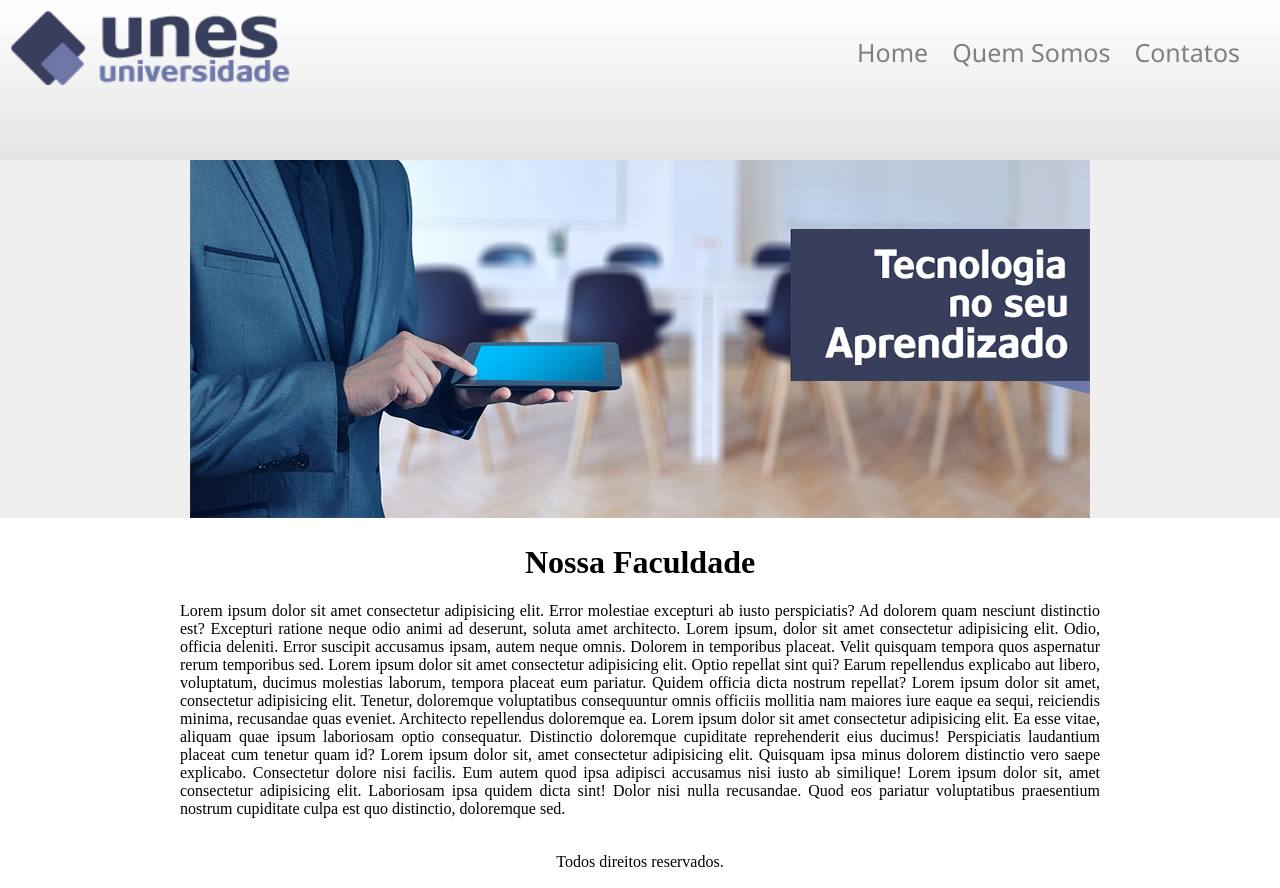
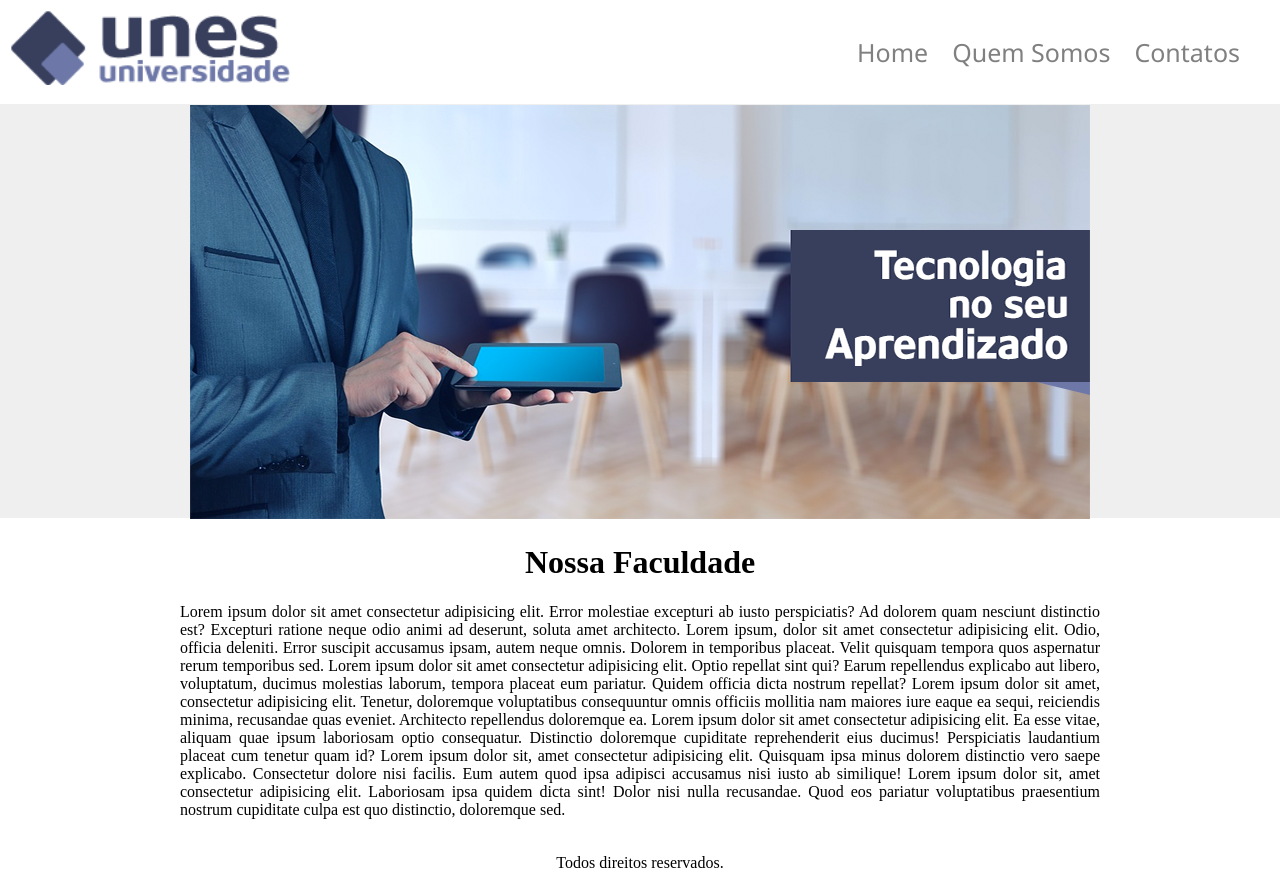
Before and after one commit to victordanielrb/aulas_dev, a plain HTML site: page index.html in a window 1280 px wide. Drawn offline with Linux system fonts and the light colour scheme.

Commit message:
atualização

```diff
--- a/index.html
+++ b/index.html
@@ -16,7 +16,7 @@
             <a class="navrotulo" href="">Contatos</a>
         </span>
     </div>
-    <h1>A MELHOR DO MERCADO !</h1>
+
     <figure><img src="capa.png">
     </figure>
     <DIv id="nossaf">
--- a/style.css
+++ b/style.css
@@ -6,7 +6,7 @@ background-image:url(fundo.png);
 
 
 figure{
-    margin-top: 46px;
+    margin-top: 10px;
 
 text-align: center;
 
@@ -21,15 +21,13 @@ margin-right: 180px;
 
 }
 .navbar{
-    position: fixed;
+    position: static;
     width: 100%;
     height: 20%;
   display: flex;
   top: 0px;
 justify-content: space-between;
-background: rgb(255,255,255);
-background: linear-gradient(180deg, rgba(255,255,255,1) 0%, rgba(228,228,228,1) 100%);
-
+background-color: white;
 }
 .navimg{
 
```
